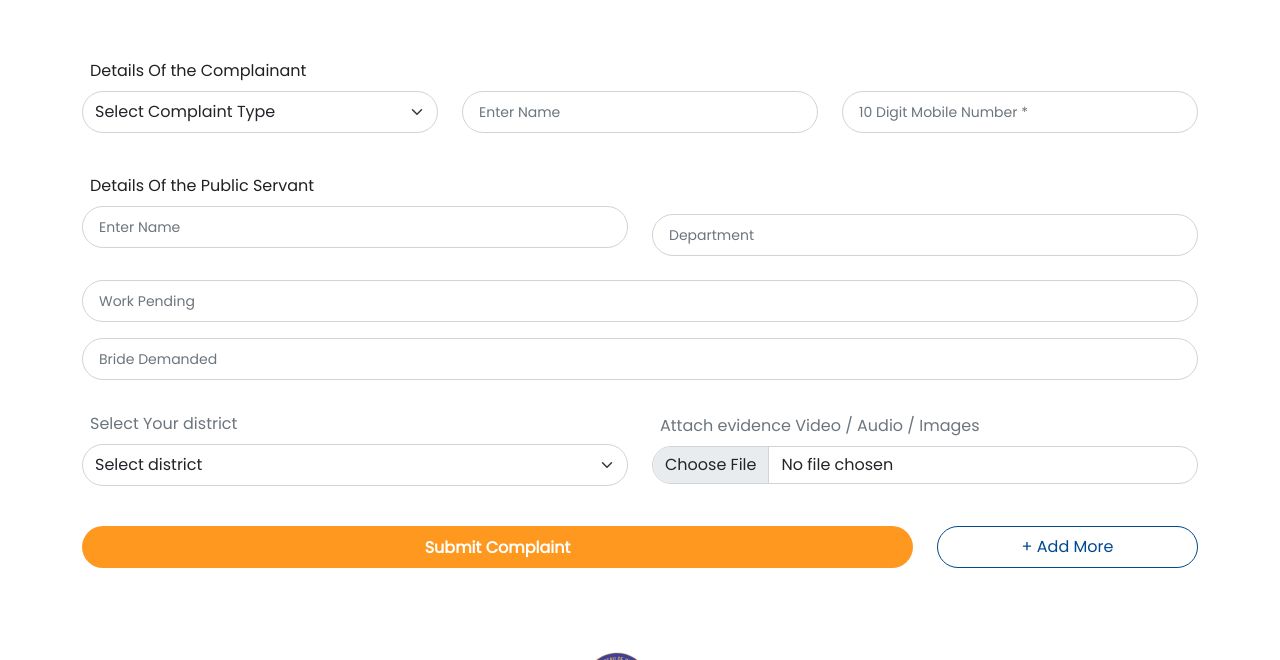
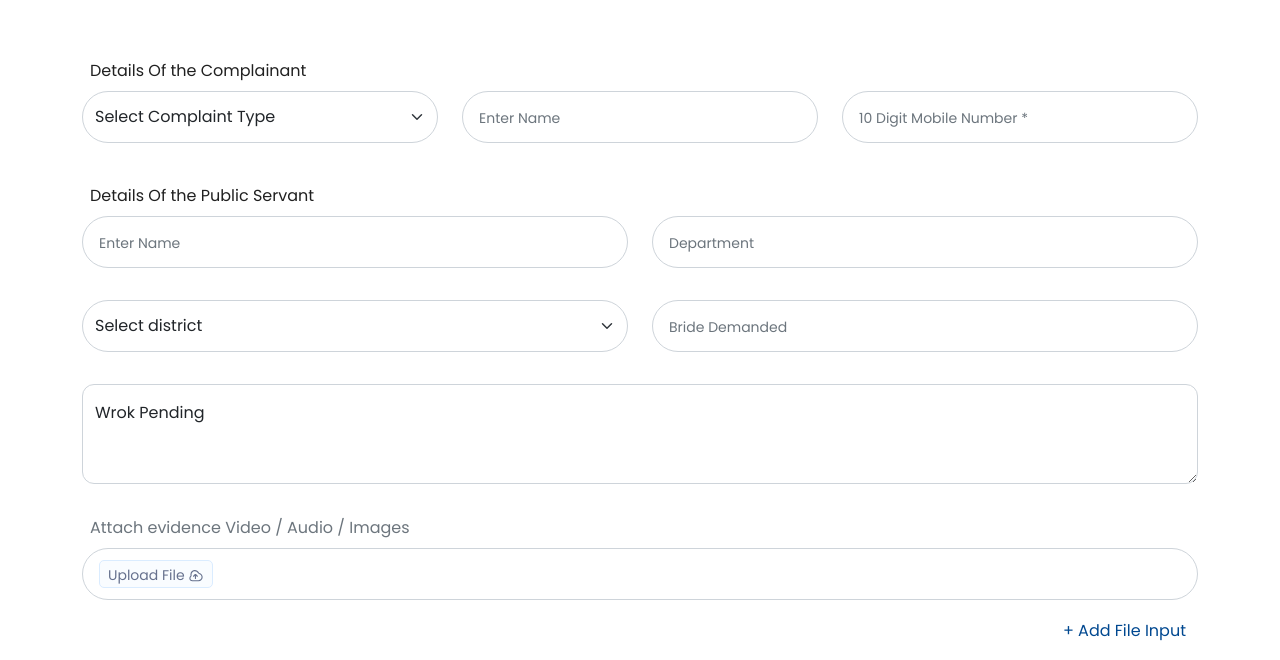
Before and after one commit to dev-vivekkr30/ACB_Website, a plain HTML site: page file_complaint.html in a window 1280 px wide. Shown: the part 200-860 px from the top of the page. Drawn offline with nearby package versions, Linux system fonts and the light colour scheme.

Commit message:
added-form-input

```diff
--- a/CSS/style.css
+++ b/CSS/style.css
@@ -103,7 +103,7 @@ a {
     background-color: #2b2b2b;
 }
 
-.add-more-btn{
+.add-more-btn {
     height: 42px;
     width: 100%;
     font-size: 16px;
@@ -198,6 +198,7 @@ a {
 }
 
 .float-cta-btn {
+    position: fixed;
     background-color: var(--white-color);
     padding: 8px;
     margin: 16px;
@@ -218,10 +219,12 @@ a {
 }
 
 .call-btn {
+    position: fixed;
     top: 192px;
 }
 
 .mail-btn {
+    position: fixed;
     top: 272px;
 }
 
@@ -595,10 +598,50 @@ footer .footer-copyright p {
 
 /* File a complaint */
 
-.complaint-form-section .form-control{
+.form-select,
+.form-control,
+#inputGroupFile02 {
     font-size: 16px;
+    height: 52px;
 }
 
-.complaint-form-section .form-control::placeholder{
+.complaint-form-section .form-control::placeholder {
     font-size: 14px;
 }
+
+.file-upload {
+    margin-bottom: 10px;
+    background-color: var(--white-color);
+    border-radius: 28px;
+    border: 1px solid #ced4da;
+    height: 52px;
+    width: 100%;
+    padding: 11px 16px;
+}
+
+.file-upload input[type="file"] {
+    display: none;
+}
+
+.file-upload label {
+    background-color: #F9FCFF;
+    height: 28px;
+    font-size: 14px;
+    color: #66718E;
+    padding: 4px 8px;
+    border: 1px solid #DAECFF;
+    border-radius: 5px;
+    cursor: pointer;
+    display: inline-block;
+}
+
+.file-upload label:hover {
+    background-color: #e7f1fc;
+}
+
+.add-more-btn {
+    text-align: right;
+    width: fit-content;
+    border: none;
+    float: right;
+}
--- a/JS/main.js
+++ b/JS/main.js
@@ -1,20 +1,62 @@
 $('.owl-carousel').owlCarousel({
-    loop:true,
-    margin:10,
-    nav:true,
-    center:true,
-    autoplay:true,
-    autoplayTimeout:2000,
-    autoplayHoverPause:true,
-    responsive:{
-        0:{
-            items:2
+    loop: true,
+    margin: 10,
+    nav: true,
+    center: true,
+    autoplay: true,
+    autoplayTimeout: 2000,
+    autoplayHoverPause: true,
+    responsive: {
+        0: {
+            items: 3
         },
-        600:{
-            items:3
+        600: {
+            items: 3
         },
-        1000:{
-            items:6
+        1000: {
+            items: 6
         }
     }
 })
+
+// File Upload Name Show
+
+function showFileName(inputId) {
+    const fileInput = document.getElementById(inputId);
+    const fileName = document.getElementById('fileName' + inputId.slice(-1));
+    if (fileInput.files.length > 0) {
+        fileName.textContent = fileInput.files[0].name;
+    } else {
+        fileName.textContent = 'NA';
+    }
+}
+
+// Add File Input
+function addFileInput() {
+    const container = document.getElementById('fileUploadContainer');
+    const inputCount = container.querySelectorAll('.file-upload').length + 1;
+
+    const newFileInput = document.createElement('div');
+    newFileInput.classList.add('file-upload');
+
+    const input = document.createElement('input');
+    input.type = 'file';
+    input.id = 'fileInput' + inputCount;
+    input.classList.add('file-input');
+    input.setAttribute('onchange', 'showFileName("fileInput' + inputCount + '")');
+
+    const label = document.createElement('label');
+    label.setAttribute('for', 'fileInput' + inputCount);
+    label.innerHTML = 'Upload File <span><img src="images/Upload.svg" alt=""></span>';
+    label.classList.add('me-2');
+
+    const fileName = document.createElement('span');
+    fileName.id = 'fileName' + inputCount;
+    fileName.classList.add('file-name');
+
+    newFileInput.appendChild(input);
+    newFileInput.appendChild(label);
+    newFileInput.appendChild(fileName);
+
+    container.appendChild(newFileInput);
+}
--- a/file_complaint.html
+++ b/file_complaint.html
@@ -198,14 +198,14 @@
                 <div class="mb-4">
                     <h4 class="m-2">Details Of the Public Servant</h4>
                     <div class="row align-items-center mb-3">
-                        <div class="col-md-6 mb-3">
-                            <div>
+                        <div class="col-md-6">
+                            <div class="mb-3">
                                 <input type="text" class="form-control form-control-lg rounded-pill"
                                     placeholder="Enter Name" id="FormControlName" required>
                             </div>
                         </div>
                         <div class="col-md-6">
-                            <div>
+                            <div class="mb-3">
                                 <input type="text" class="form-control form-control-lg rounded-pill"
                                     placeholder="Department" id="FormControlName" required>
                             </div>
@@ -213,30 +213,9 @@
                     </div>
 
                     <div class="row align-items-center mb-3">
-                        <div class="col-md-12">
-                            <div>
-                                <input type="text" class="form-control form-control-lg rounded-pill"
-                                    placeholder="Work Pending" id="FormControlName" required>
-                            </div>
-                        </div>
-                    </div>
 
-                    <div class="row align-items-center mb-3">
-                        <div class="col-md-12">
-                            <div>
-                                <input type="text" class="form-control form-control-lg rounded-pill"
-                                    placeholder="Bride Demanded" id="FormControlName" required>
-                            </div>
-                        </div>
-                    </div>
-                </div>
-
-
-                <div class="mb-4">
-                    <div class="row align-items-center mb-3">
                         <div class="col-md-6">
                             <div class="mb-3">
-                                <label for="InputUnitoffice" class="form-label text-muted m-2">Select Your district</label>
                                 <select class="form-select form-control-lg rounded-pill" aria-label="Default select">
                                     <option value="Thane" selected>Select district</option>
                                     <option value="Thane">Thane</option>
@@ -277,23 +256,59 @@
                                 </select>
                             </div>
                         </div>
+
                         <div class="col-md-6">
                             <div class="mb-3">
-                                <label for="InputUnitoffice" class="form-label text-muted m-2">Attach evidence Video / Audio / Images</label>
-                                <div class="input-group mb-3">
-                                    <input type="file" class="form-control rounded-pill" id="inputGroupFile02">
-                                  </div>
+                                <input type="text" class="form-control form-control-lg rounded-pill"
+                                    placeholder="Bride Demanded" id="FormControlName" required>
                             </div>
+                        </div>
+
+
+                    </div>
+
+                    <div class="row align-items-center mb-3">
+                        <div class="col-md-12">
+                            <div>
+                                <div class="form-floating">
+                                    <textarea class="form-control rounded" placeholder="Leave a comment here"
+                                        id="floatingTextarea2"
+                                        style="height: 100px; border-radius: 12px !important;"></textarea>
+                                    <label for="floatingTextarea2">Wrok Pending</label>
+                                </div>
+                            </div>
+                        </div>
+                    </div>
+
+
+                </div>
+
+
+                <div class="mb-4">
+                    <div class="row align-items-center mb-3">
+                        <div class="col-md-12">
+                            <div class="mb-3">
+                                <label for="InputUnitoffice" class="form-label text-muted m-2">Attach evidence Video /
+                                    Audio / Images</label>
+                                <div id="fileUploadContainer">
+                                    <div class="file-upload">
+                                        <input type="file" id="fileInput1" class="file-input"
+                                            onchange="showFileName('fileInput1')">
+                                        <label for="fileInput1" class="me-2">Upload File <span><img
+                                                    src="images/Upload.svg" alt=""></span></label>
+                                        <span id="fileName1" class="file-name"></span>
+                                    </div>
+                                </div>
+                                <button class="btn add-more-btn" onclick="addFileInput()">+ Add File Input</button>
+                            </div>
+
                         </div>
                     </div>
                 </div>
 
                 <div class="row align-items-center mt-4">
-                    <div class="col-md-9">
+                    <div class="col-md-12">
                         <button class="btn default-btn w-100"><b>Submit Complaint</b></button>
-                    </div>
-                    <div class="col-md-3">
-                        <button class="btn btn-primary add-more-btn rounded-pill w-100 p-2">+ Add More</button>
                     </div>
                 </div>
 
```
Also changed, not shown: CSS/responsive.css (+47 -29 lines), index.html (+9 -9 lines), images/Upload.svg (added).
